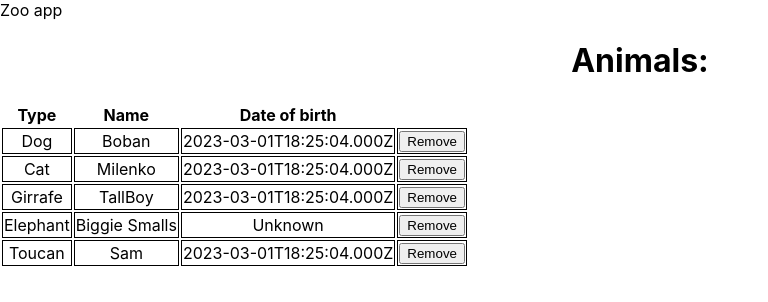
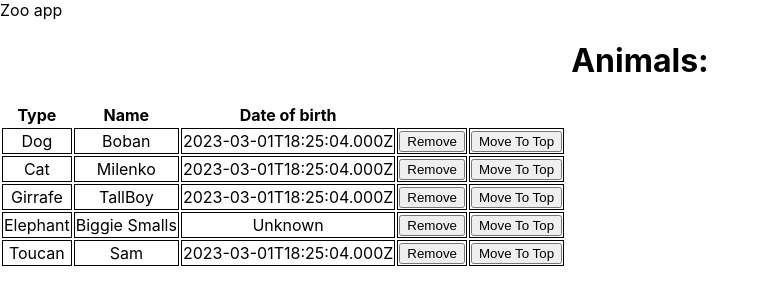
Before and after one commit to aleksandarkacar/react-project, a React (Create React App) app in the folder AleksandarK/zoo/: page / in a window 1280 px wide. Shown: the top 302 px of the page, without its empty margins (0-768 px from the left). Built offline with nearby package versions, Linux system fonts and the light colour scheme.

Commit message:
Cetvrti Zadatak Zavrsen

```diff
--- a/AleksandarK/zoo/src/AnimalList.js
+++ b/AleksandarK/zoo/src/AnimalList.js
@@ -15,7 +15,12 @@ function AnimalList() {
   const removeAnimal = (key) => {
     let newAnimals = animals.filter((animal, index) => index != key);
     setAnimals(newAnimals);
-    return;
+    return newAnimals;
+  };
+
+  const moveToTop = (key) => {
+    let newAnimals = [animals[key], ...removeAnimal(key)];
+    setAnimals(newAnimals);
   };
 
   return (
@@ -42,6 +47,9 @@ function AnimalList() {
               <td>
                 <button onClick={() => removeAnimal(key)}>Remove</button>
               </td>
+              <td>
+                <button onClick={() => moveToTop(key)}>Move To Top</button>
+              </td>
             </tr>
           ))}
         </tbody>
```
